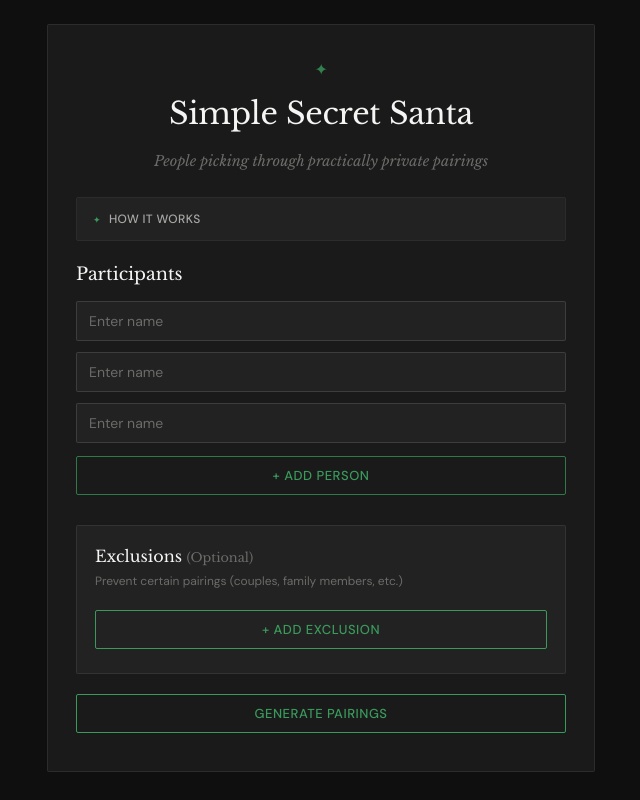
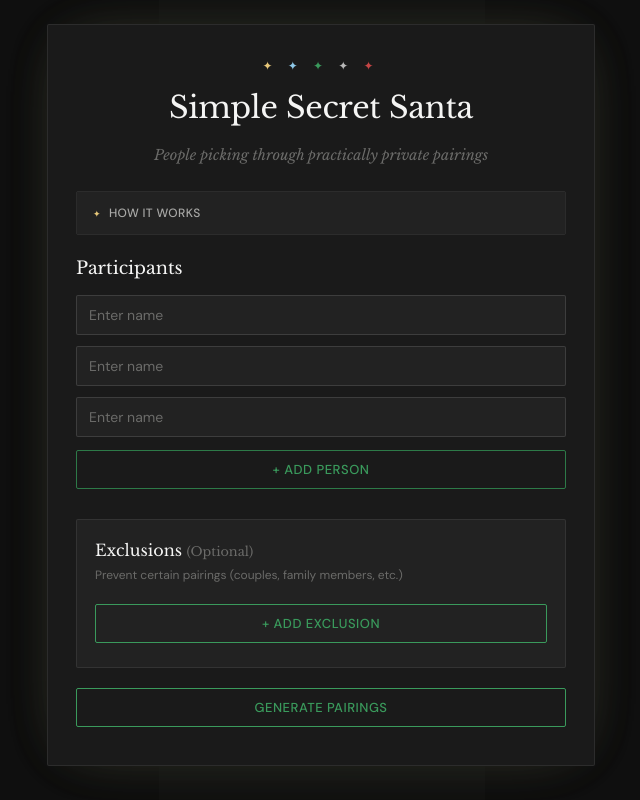
Before and after one commit to andrewPeekema/simple-secret-santa, a plain HTML site: page index.html in a window 1280 px wide. Shown: the whole page, without its empty margins (319-959 px from the left). Drawn offline with nearby package versions, Linux system fonts and the light colour scheme.

Commit message:
Refactor styles for title stars and reveal name
Updated styles and colors for various elements, including title stars and reveal name.

```diff
--- a/index.html
+++ b/index.html
@@ -60,6 +60,10 @@
             border-radius: 2px;
             padding: 32px 28px;
             animation: fadeIn 0.6s ease-out;
+            box-shadow:
+                0 0 60px -20px rgba(58, 154, 92, 0.15),
+                0 0 60px -20px rgba(232, 200, 122, 0.12),
+                0 0 60px -20px rgba(212, 133, 154, 0.1);
         }
 
         h1 {
@@ -73,13 +77,21 @@
         }
 
         h1::before {
-            content: "✦";
-            display: block;
-            color: var(--green);
-            font-size: 1rem;
+            content: none;
+        }
+
+        .title-stars {
+            text-align: center;
+            font-size: 0.75rem;
             margin-bottom: 10px;
-            opacity: 0.8;
-        }
+            letter-spacing: 0.5em;
+        }
+
+        .title-stars .star-green { color: var(--green); }
+        .title-stars .star-gold { color: #e8c87a; }
+        .title-stars .star-red { color: var(--red); }
+        .title-stars .star-silver { color: #b8b8b8; }
+        .title-stars .star-ice { color: #8ec8e8; }
 
         h3 {
             font-family: var(--font-serif);
@@ -273,7 +285,7 @@
         .reveal-name {
             font-family: var(--font-serif);
             font-size: 1.8rem;
-            color: var(--red-light);
+            color: #e8c87a;
             font-weight: 700;
             margin: 16px 0;
         }
@@ -475,7 +487,7 @@
             display: inline-block;
             margin-right: 8px;
             font-size: 9px;
-            color: var(--green);
+            color: #e8c87a;
             transition: transform 0.3s ease;
         }
 
@@ -574,6 +586,13 @@
 </head>
 <body>
     <div class="container">
+        <div class="title-stars">
+            <span class="star-gold">✦</span>
+            <span class="star-ice">✦</span>
+            <span class="star-green">✦</span>
+            <span class="star-silver">✦</span>
+            <span class="star-red">✦</span>
+        </div>
         <h1>Simple Secret Santa</h1>
         <p class="subtitle">People picking through practically private pairings</p>
 
```
